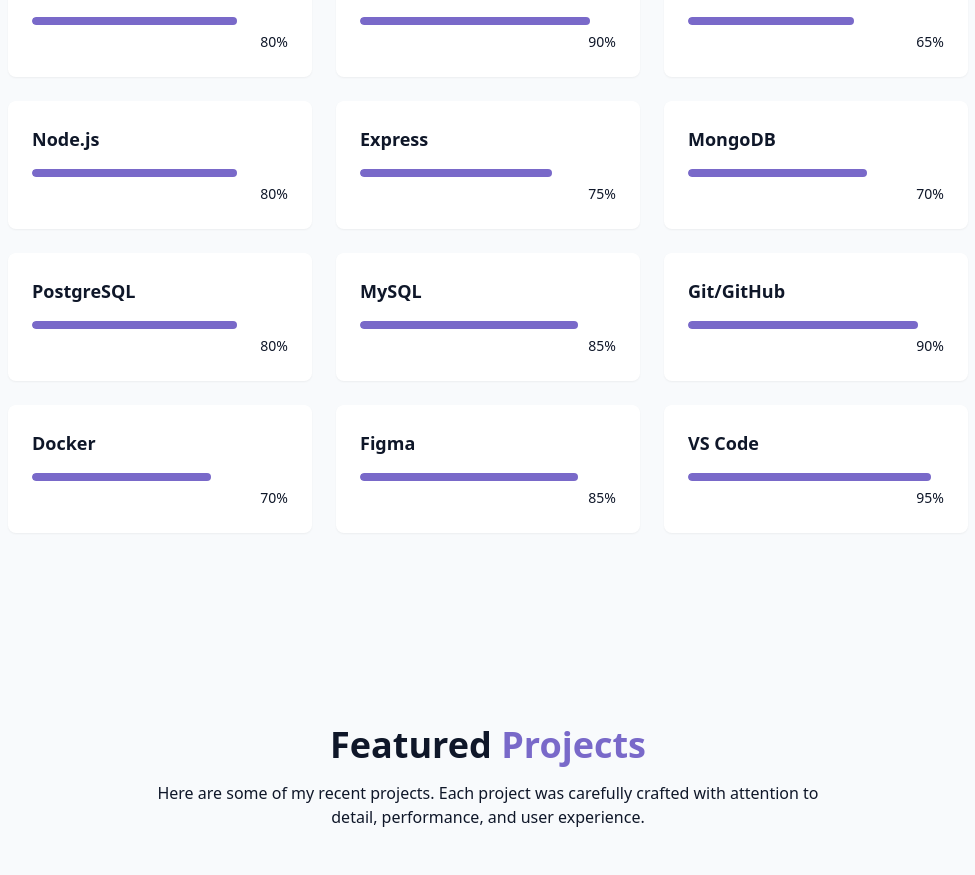
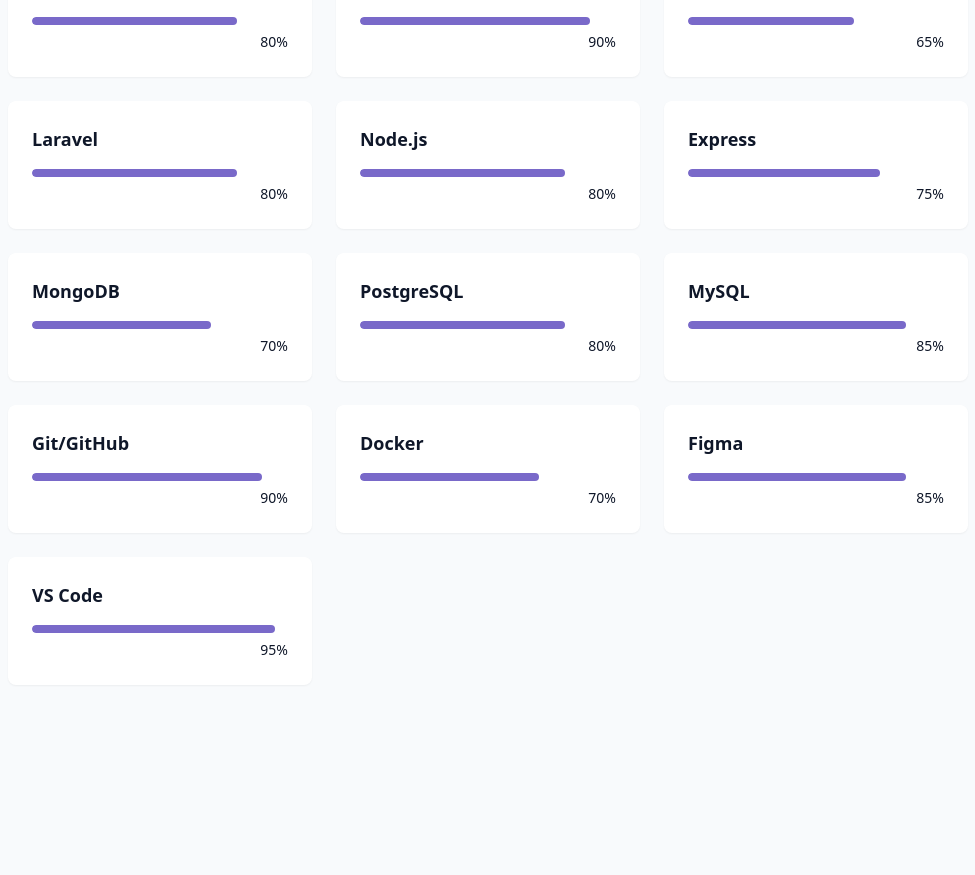
Before and after one commit to ahmeddin12/portfolio, a React (Vite) app: page / in a window 1280 px wide. Shown: the part 1981-2856 px from the top of the page, without its empty margins (152-1127 px from the left). Built offline with nearby package versions, Linux system fonts and the light colour scheme; grey boxes are pictures that could not be loaded.

Commit message:
fix: remove duplicate Laravel entry in SkillsSection

```diff
--- a/src/components/SkillsSection.jsx
+++ b/src/components/SkillsSection.jsx
@@ -11,6 +11,7 @@
   { name: "Next.js", level: 65, category: "frontend" },
 
   // Backend
+  { name: "Laravel", level: 80, category: "backend" },
   { name: "Node.js", level: 80, category: "backend" },
   { name: "Express", level: 75, category: "backend" },
   { name: "MongoDB", level: 70, category: "backend" },
```
